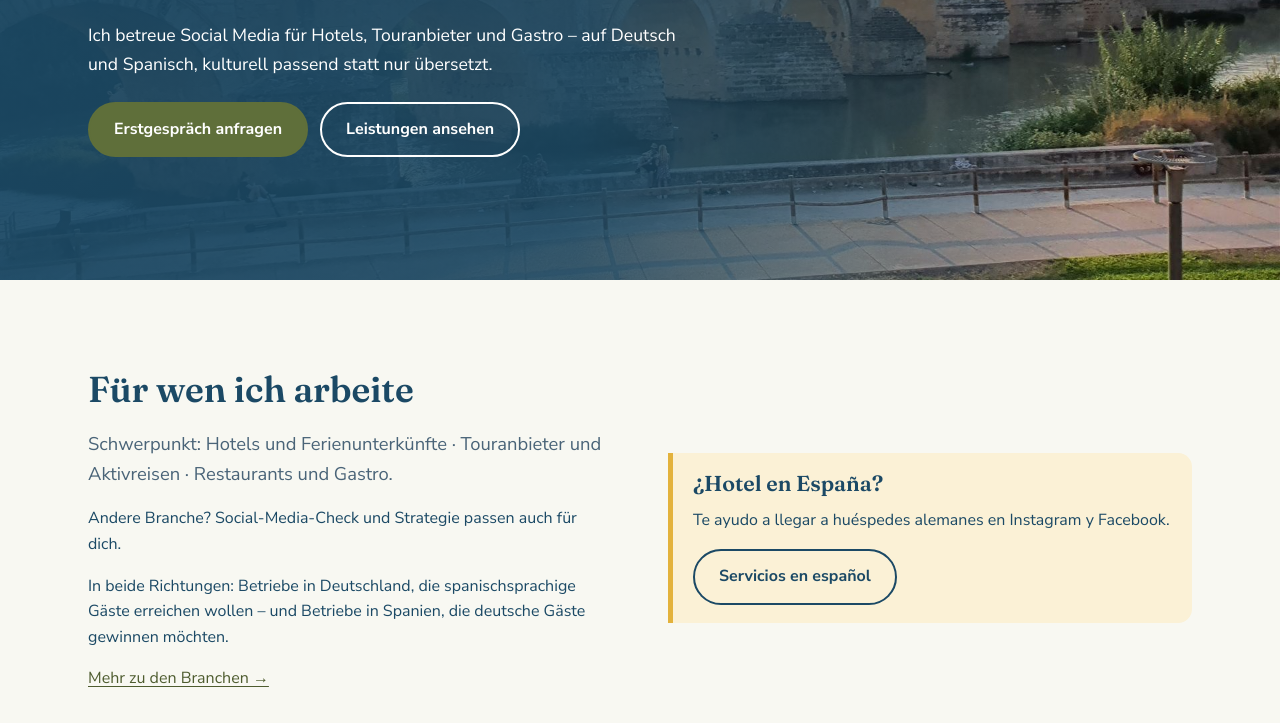
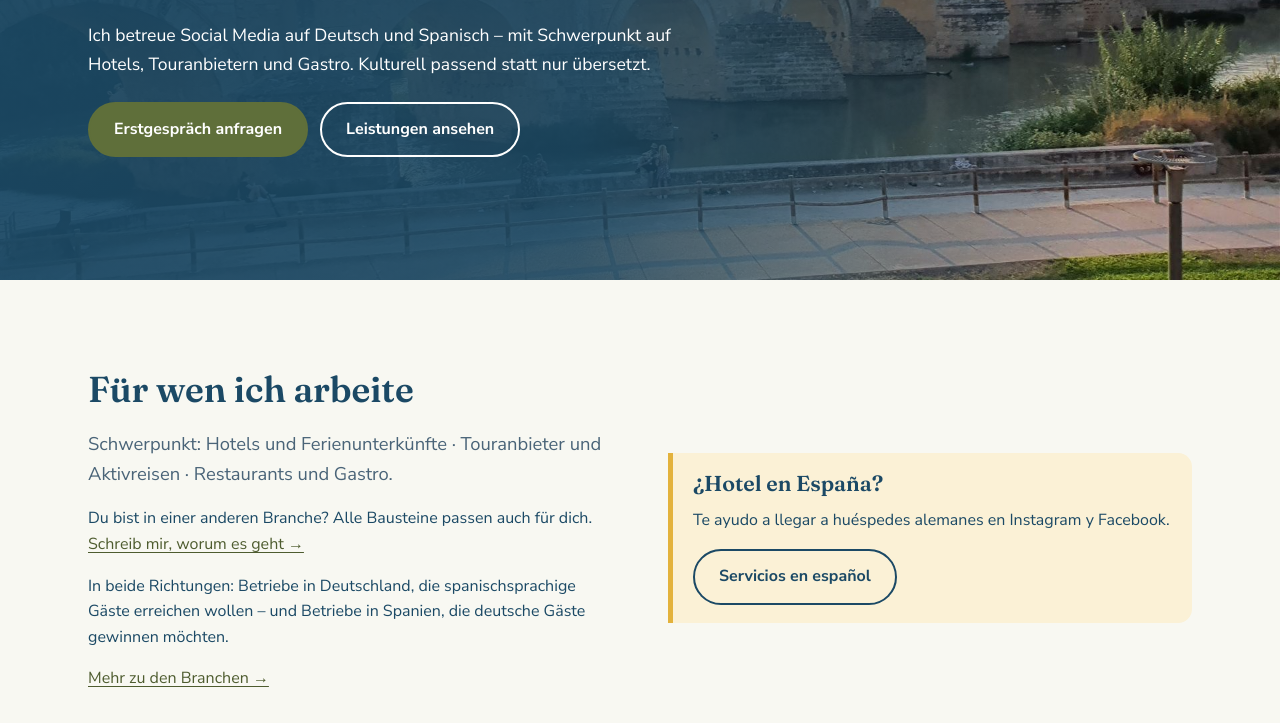
Before and after one commit to nadjanufer/puentina, a plain HTML site: page index.html in a window 1280 px wide. Shown: the part 421-1144 px from the top of the page. Drawn offline with Linux system fonts and the light colour scheme.

Commit message:
Startseite: Branchen als Schwerpunkt, offen für andere Branchen

```diff
--- a/index.html
+++ b/index.html
@@ -50,7 +50,7 @@
       <div class="container">
         <p class="tagline">zwischen Sprachen und Kulturen</p>
         <h1 id="hero-title">Social-Media-Betreuung zwischen Spanien und Deutschland</h1>
-        <p>Ich betreue Social Media für Hotels, Touranbieter und Gastro – auf Deutsch und Spanisch, kulturell passend statt nur übersetzt.</p>
+        <p>Ich betreue Social Media auf Deutsch und Spanisch – mit Schwerpunkt auf Hotels, Touranbietern und Gastro. Kulturell passend statt nur übersetzt.</p>
         <div class="btn-row">
           <a class="btn" href="kontakt/index.html">Erstgespräch anfragen</a>
           <a class="btn btn--light" href="#leistungen">Leistungen ansehen</a>
@@ -64,7 +64,7 @@
         <div>
           <h2 id="fuer-wen">Für wen ich arbeite</h2>
           <p class="lead">Schwerpunkt: Hotels und Ferienunterkünfte · Touranbieter und Aktivreisen · Restaurants und Gastro.</p>
-          <p>Andere Branche? Social-Media-Check und Strategie passen auch für dich.</p>
+          <p>Du bist in einer anderen Branche? Alle Bausteine passen auch für dich. <a href="kontakt/index.html">Schreib mir, worum es geht →</a></p>
           <p>In beide Richtungen: Betriebe in Deutschland, die spanischsprachige Gäste erreichen wollen – und Betriebe in Spanien, die deutsche Gäste gewinnen möchten.</p>
           <p><a href="leistungen/index.html#branchen">Mehr zu den Branchen →</a></p>
         </div>
```
